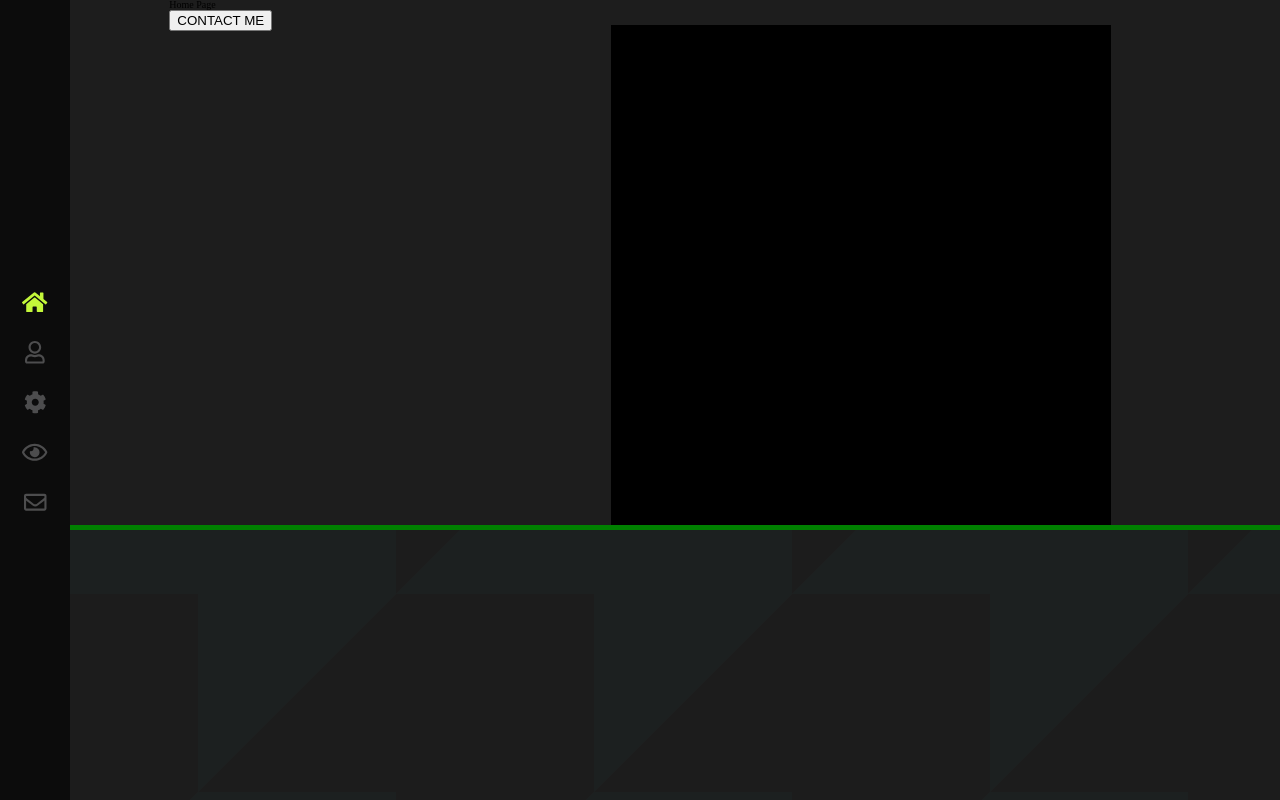
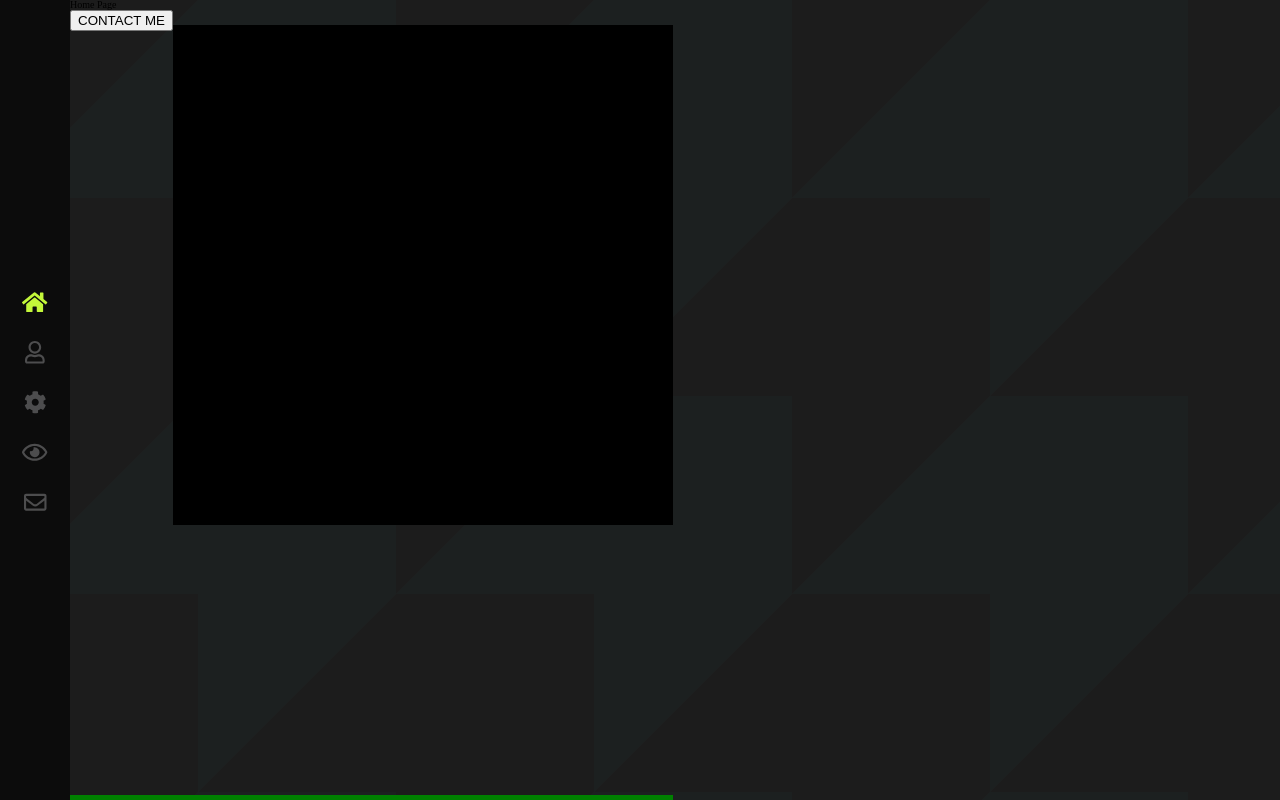
Before and after one commit to fskeen/Portfolio-Template, a React (Create React App) app: page / in a window 1280 px wide. Built offline with nearby package versions, Linux system fonts and the light colour scheme.

Commit message:
background and positioning fix

```diff
--- a/src/App.css
+++ b/src/App.css
@@ -145,7 +145,6 @@ html {
   display: flex;
   justify-content: space-around;
   border-bottom: 5px solid green;
-  background: #1d1d1d;
 }
 
 .futureStuff {
@@ -193,3 +192,7 @@ li {
 a {
   text-decoration: none;
 }
+.App {
+  display: flex;
+  flex-flow: row nowrap;
+}
--- a/src/Shared_Styles/Navigation/NavBar.js
+++ b/src/Shared_Styles/Navigation/NavBar.js
@@ -76,7 +76,6 @@ const Nav = styled.nav`
   justify-content: center;
   height: 100vh;
   width: 70px;
-  position: fixed;
   top: 0;
 `;
 
```
